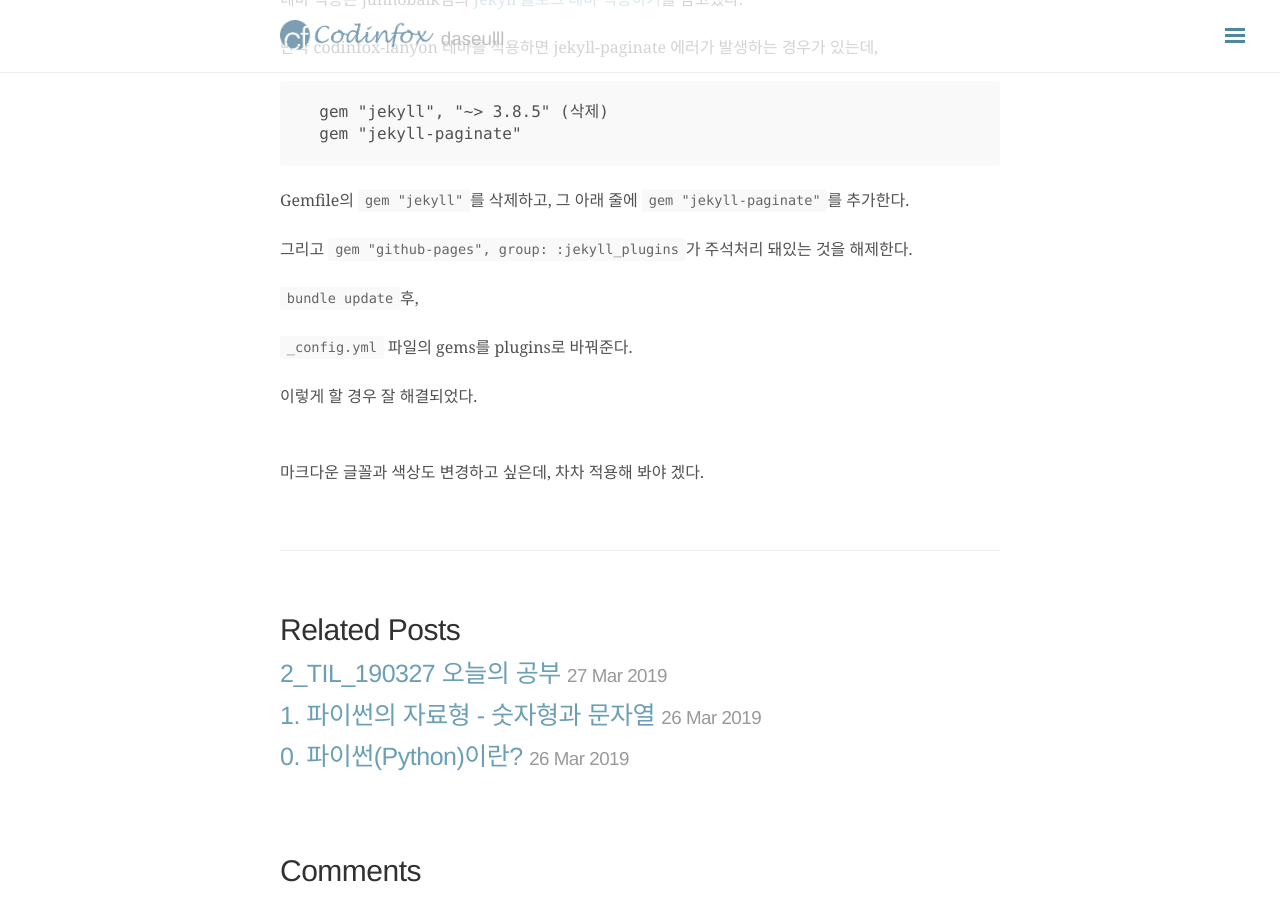
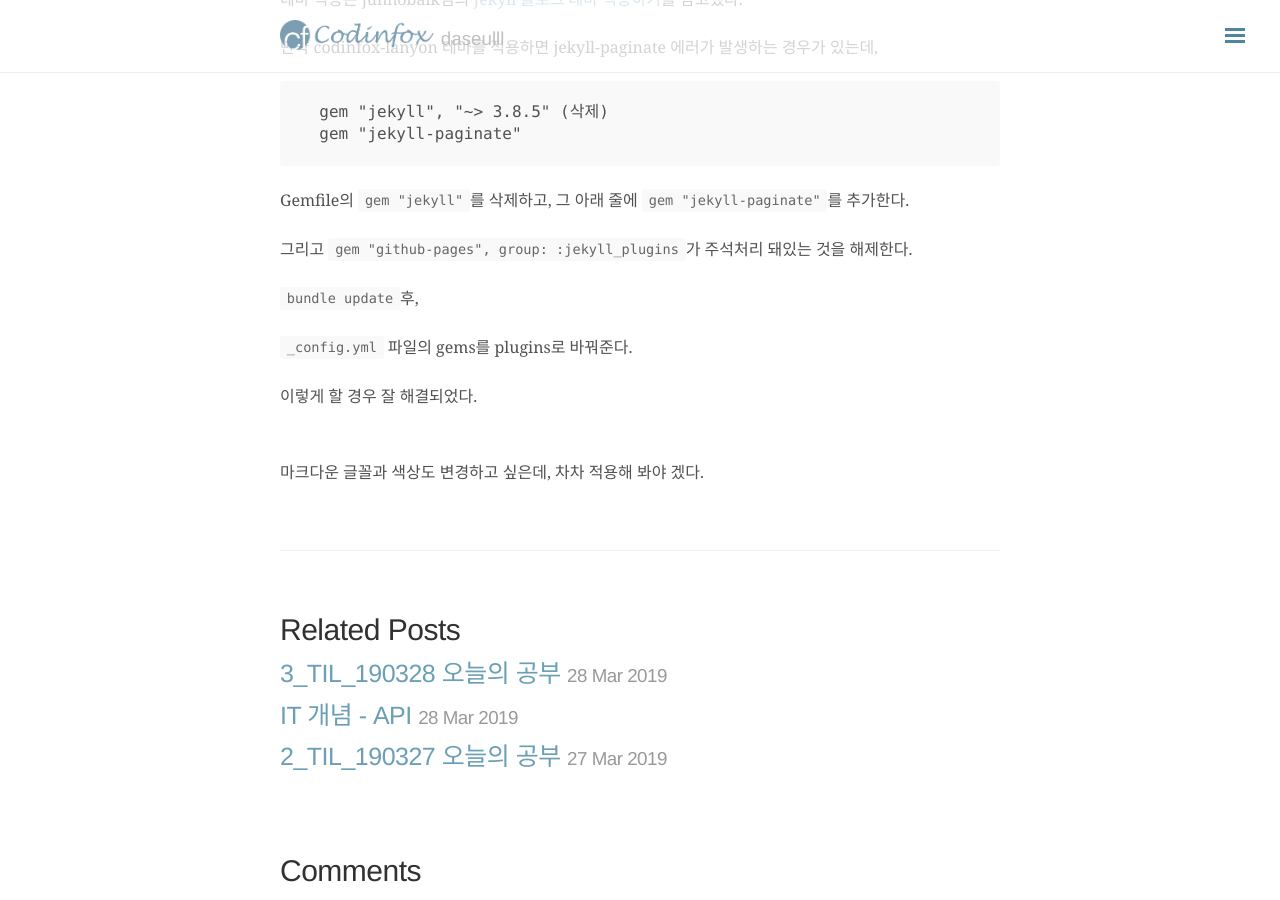
Before and after one commit to daseulll/daseulll.github.io, a Jekyll site: the page built from _posts/etc/19-03-25-create-github-page.md, in a window 1280 px wide and 900 px high, scrolled down 919 px. Built offline with Jekyll 4.4.1, drawn with Linux system fonts in a browser that asks for light colours; nearby versions of some CDN libraries; comment, search, counter and statistics services are not loaded; part of the change alters nothing that is shown; some of the changed text lies outside the part shown.

Commit message:
add posts

```diff
--- /dev/null
+++ b/_posts/Basic/19-03-28-api.md
@@ -0,0 +1,46 @@
+---
+layout: post
+title: IT 개념 - API
+date:   2019-03-28 20:53 +0900
+categories: Basic
+---
+
+## API (Application Programming Interface)
+응용프로그램 프로그래밍 인터페이스
+
+> API와 관련된 여러 참고문서들을 읽고 정리한 내용입니다.
+
+API(Application Programming Interface, 응용 프로그램 프로그래밍 인터페이스)는 응용 프로그램에서 사용할 수 있도록, 운영 체제나 프로그래밍 언어가 제공하는 기능을 제어할 수 있게 만든 인터페이스를 뜻한다.
+-출처 : 위키백과
+
+API를 사용하면 구현 방식을 알지 못해도 제품 또는 서비스가 서로 커뮤니케이션 할 수 있으며 어플리케이션 개발을 간소화하여 개발자의 시간은 물론 기업의 비용도 절약할 수 있다.
+
+
+예를 들어, 도서를 유통하는 회사가 있다면
+
+도서 유통업체에서 서점(고객)에게 애플리케이션을 제공하여 서점 직원이 유통업체의 도서 재고를 확인하도록 할 수도 있지만, 애플리케이션을 개발하는 데 많은 비용과 시간, 제약, 유지관리 필요가 있을 수 있다.
+
+이 때, 도서재고를 확인할 수 있도록 하는 API를 제공하면
+
+1. 고객이 API를 통해 데이터에 액세스 할 수 있으므로 한 곳에서 재고 정보를 통합할 수 있다.
+
+2. API 작동에 변화가 없는 한, 도서 유통업체는 고객에게 영향을 미치지 않고 내부 시스템을 변경할 수 있다.
+
+3. 공개적으로 제공되는 API를 이용하여 고객이 원하는 도서를 찾도록 도와주는 애플리케이션을 개발하는 등 매출로 이어질 수 있는 비즈니스 기회를 창출할 수 있다.
+
+
+더 자세한 내용은
+
+[API란?](https://www.redhat.com/ko/topics/api/what-are-application-programming-interfaces)을 참고한다.
+
+
+
+### Reference
+
+- [ [용어 뜻/설명] API란?](https://m.blog.naver.com/azure0777/220749852024)
+
+- [위키백과, API](https://ko.wikipedia.org/wiki/API)
+
+- [API란?](https://www.redhat.com/ko/topics/api/what-are-application-programming-interfaces)
+
+- [나무위키, API](https://namu.wiki/w/API)
--- /dev/null
+++ b/_posts/TIL/19-03-28-TIL3.md
@@ -0,0 +1,32 @@
+---
+layout: post
+title: 3_TIL_190328 오늘의 공부
+date:   2019-03-28 22:00
+categories: TIL(Today_I_Learned)
+---
+
+## 오늘 할 일
+- [점프투파이썬](https://wikidocs.net/book/1) 공부
+- [생활코딩 git](https://opentutorials.org/course/2708) 수강
+- [생활코딩 MYSQL](https://opentutorials.org/course/3161) 수강
+
+---
+
+## 오늘의 공부
+
+- 이력서와 포트폴리오를 완성했다.
+- 점심에 약속이 갑자기 생겨 저녁에만 시간을 활용할 수 있었다. 요즘 취업에 대한 고민이 많아 관련 자료를 찾고 포트폴리오를 수정했다. 내일은 계획대로 공부를 해야지.
+
+
+---
+
+## 내일 계획
+
+- [점프투파이썬](https://wikidocs.net/book/1) 공부
+- [생활코딩 git](https://opentutorials.org/course/2708) 수강
+- [생활코딩 MYSQL](https://opentutorials.org/course/3161) 수강
+- 배운내용 정리하기
+- github 페이지 수정하기
+
+
+더 발전해야한다는 생각은 늘 있었지만, 최근 들어 더 노력해야 겠다는 생각이 든다. 효율적인 학습 방법에 대해서도 더 고민하게 된다.
--- a/_posts/etc/19-03-25-create-github-page.md
+++ b/_posts/etc/19-03-25-create-github-page.md
@@ -1,6 +1,6 @@
 ---
 layout: post
-title: "window에서 jekyll로 github-page 만들기"
+title: "windows 10에서 jekyll로 github-page 만들기"
 date:   2019-03-25 23:27:32 +0900
 categories: jekyll
 ---
```
